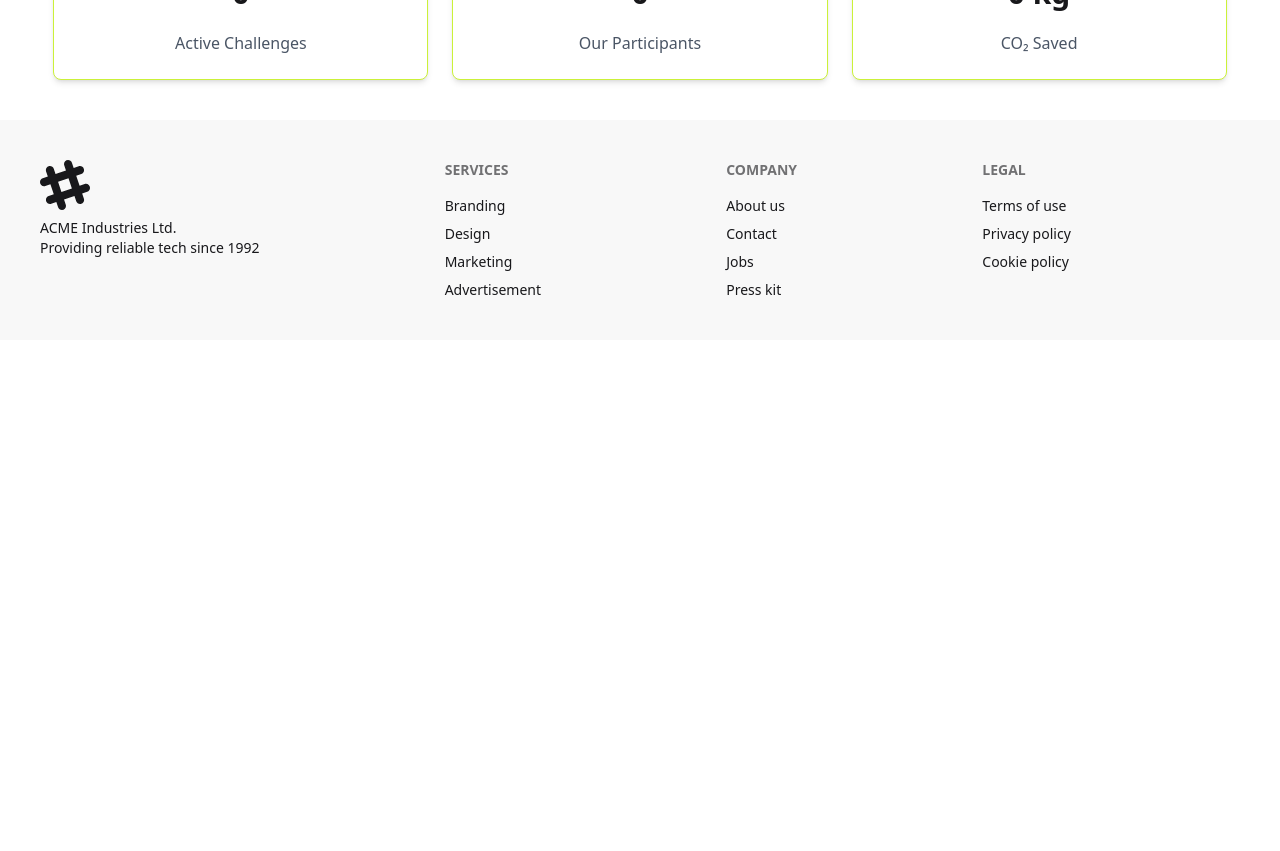
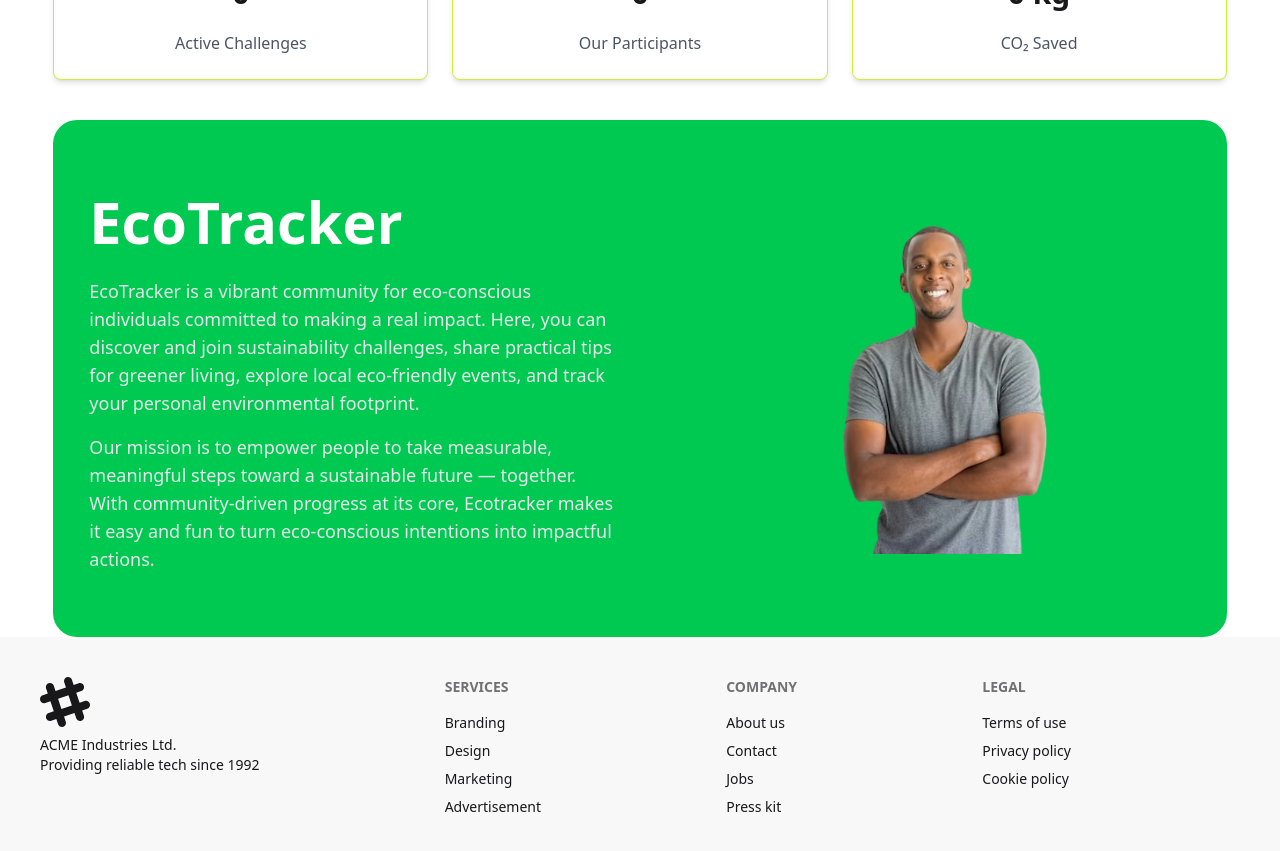
Before and after one commit to ehasun15019/ph-assignment-10-Ecotracker-client-site, a React (Vite) app: page / in a window 1280 px wide. Shown: the part 860-1711 px from the top of the page. Before the commit the page ends 1200 px from the top, so only its background shows below. Built offline with nearby package versions, Linux system fonts and the light colour scheme.

Commit message:
complete About section

```diff
--- /dev/null
+++ b/src/Components/About/About.jsx
@@ -0,0 +1,43 @@
+import React from "react";
+import { assets } from "../../assets/assets";
+
+const About = () => {
+  return (
+    <div className="w-11/12 mx-auto rounded-3xl bg-green-500 py-10 md:py-16">
+      <div className="flex flex-col-reverse md:flex-row items-center gap-8 md:gap-12 px-6 md:px-9">
+        {/* Text Section */}
+        <div className="md:w-1/2">
+          <h3 className="text-2xl md:text-[3.6rem] font-semibold text-white">
+            EcoTracker
+          </h3>
+
+          <p className="mt-4 text-gray-100 md:text-gray-200 text-base md:text-lg">
+            EcoTracker is a vibrant community for eco-conscious individuals
+            committed to making a real impact. Here, you can discover and join
+            sustainability challenges, share practical tips for greener living,
+            explore local eco-friendly events, and track your personal
+            environmental footprint.
+          </p>
+
+          <p className="mt-4 text-gray-100 md:text-gray-200 text-base md:text-lg">
+            Our mission is to empower people to take measurable, meaningful
+            steps toward a sustainable future — together. With community-driven
+            progress at its core, Ecotracker makes it easy and fun to turn
+            eco-conscious intentions into impactful actions.
+          </p>
+        </div>
+
+        {/* Image Section */}
+        <div className="md:w-1/2 flex justify-center">
+          <img
+            src={assets.about}
+            alt="about image"
+            className="w-full max-w-[800px] h-auto object-contain"
+          />
+        </div>
+      </div>
+    </div>
+  );
+};
+
+export default About;
--- a/src/Pages/Home/Home.jsx
+++ b/src/Pages/Home/Home.jsx
@@ -1,12 +1,14 @@
 import React from 'react'
 import HomeHero from '../../Components/Hero/HomeHero'
 import Counter from '../../Components/Counter/Counter'
+import About from '../../Components/About/About'
 
 const Home = () => {
   return (
     <div>
       <HomeHero></HomeHero>
       <Counter></Counter>
+      <About></About>
     </div>
   )
 }
--- a/src/assets/assets.js
+++ b/src/assets/assets.js
@@ -2,8 +2,10 @@ import logo from './logo.png';
 import hero1 from './hero1.avif'
 import hero2 from './hero2.avif'
 import hero3 from './hero3.jpg'
+import about from './about.png'
 
 export const assets = {
     logo,
     hero1, hero2, hero3,
+    about,
 }
```
Also changed, not shown: src/assets/about.png (added).
